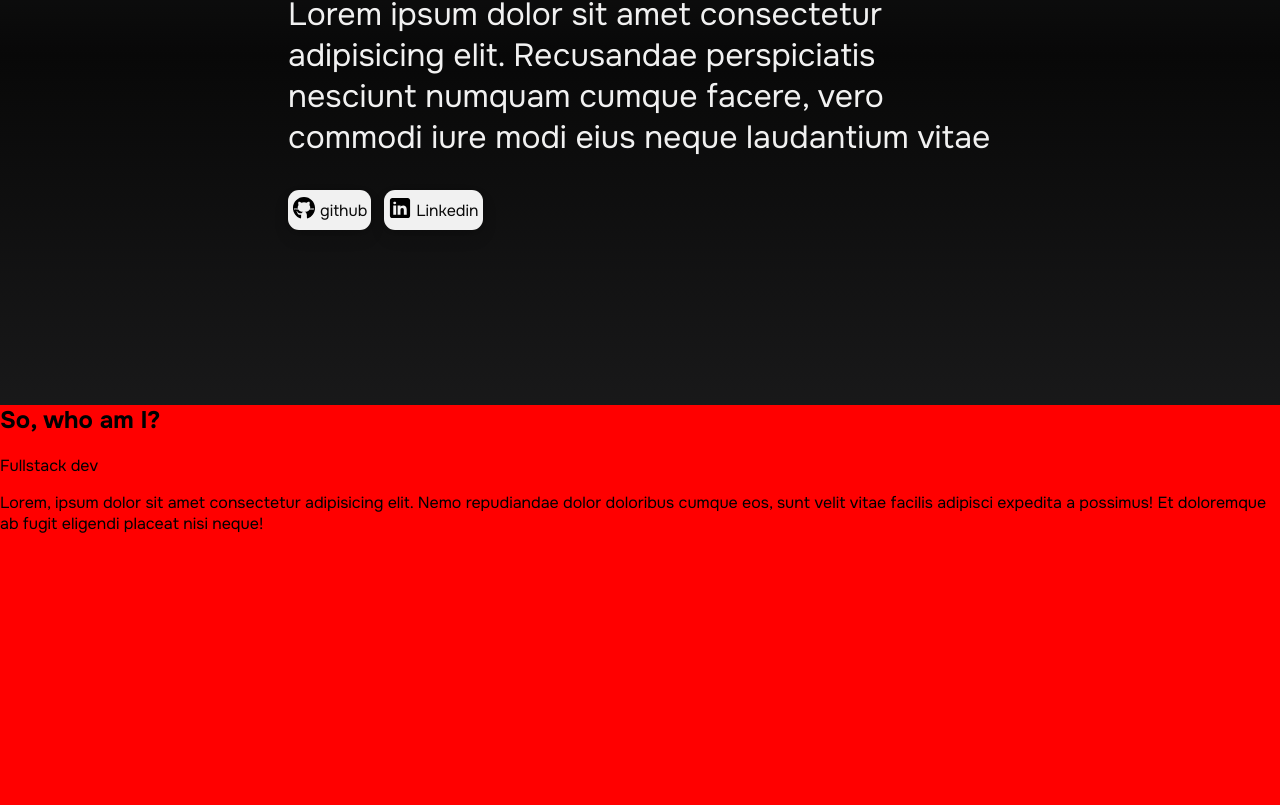
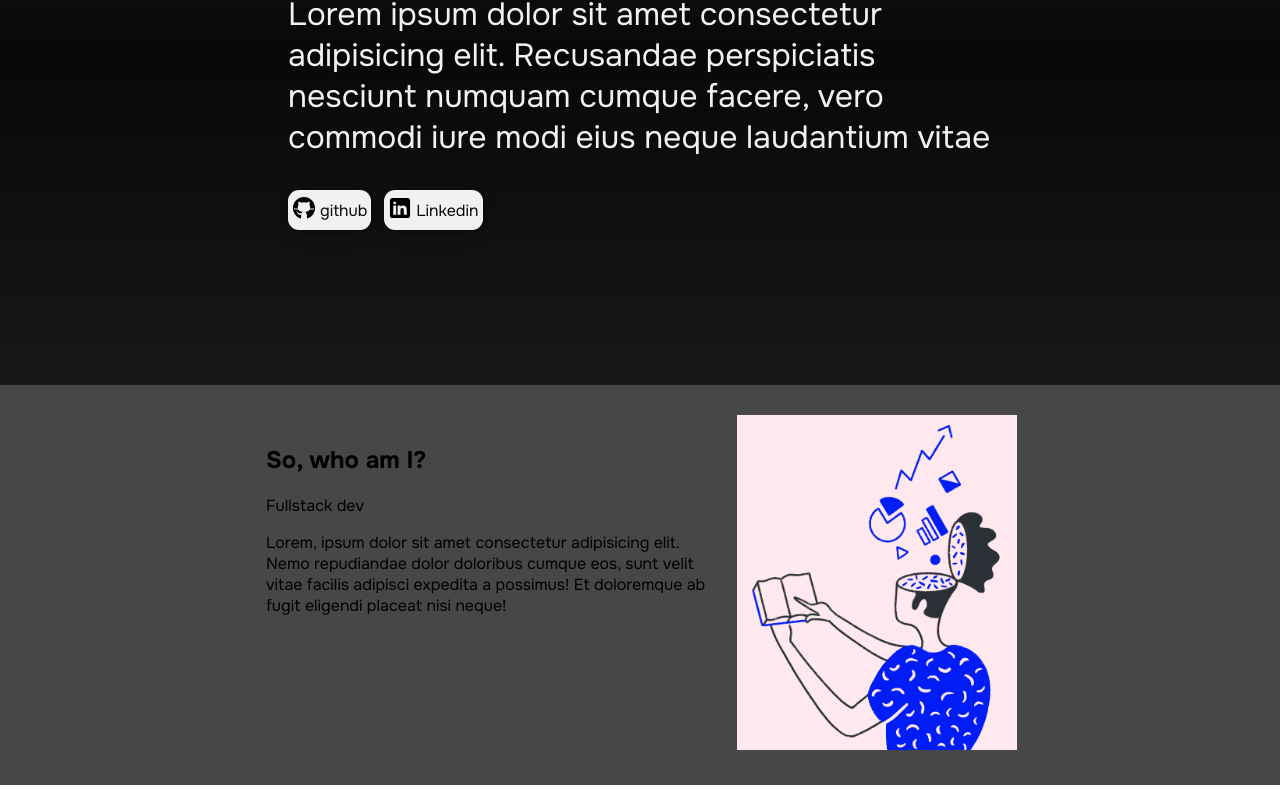
Before and after one commit to Nioqui/Portfolio, a React (Vite) app: page / in a window 1280 px wide. Shown: the part 345-1150 px from the top of the page. Built offline with nearby package versions, Linux system fonts and the light colour scheme.

Commit message:
new things in about section

```diff
--- a/src/components/About.jsx
+++ b/src/components/About.jsx
@@ -1,18 +1,45 @@
 import React from 'react'
 import styled from 'styled-components';
+import about from '../assets/images/about.png';
 
 const AboutSection = styled.section`
     width: 100%;
     height: 50vh;
-    background-color: red;
+    background-color: #474747;
+    display: flex;
+    justify-content: center;
+    align-items: center;
+
+  .container{
+    width: 60%;
+    display: flex;
+
+  }
+
+    img{
+      width: 280px;
+      height: auto;
+    }
+
+    .text{
+      width: 60%;
+      margin: 10px;
+    }
 `
 
 function About() {
   return (
     <AboutSection>
-        <h2>So, who am I?</h2>
-        <span>Fullstack dev</span>
-        <p>Lorem, ipsum dolor sit amet consectetur adipisicing elit. Nemo repudiandae dolor doloribus cumque eos, sunt velit vitae facilis adipisci expedita a possimus! Et doloremque ab fugit eligendi placeat nisi neque!</p>
+      <div className='container'>
+        <div className='text'>
+            <h2>So, who am I?</h2>
+            <span>Fullstack dev</span>
+            <p>Lorem, ipsum dolor sit amet consectetur adipisicing elit. Nemo repudiandae dolor doloribus cumque eos, sunt velit vitae facilis adipisci expedita a possimus! Et doloremque ab fugit eligendi placeat nisi neque!</p>
+        </div>
+          <div className='img'>
+            <img src={about}/>
+          </div>
+      </div>
     </AboutSection>
   )
 }
```
Also changed, not shown: src/assets/images/about.png (added).
